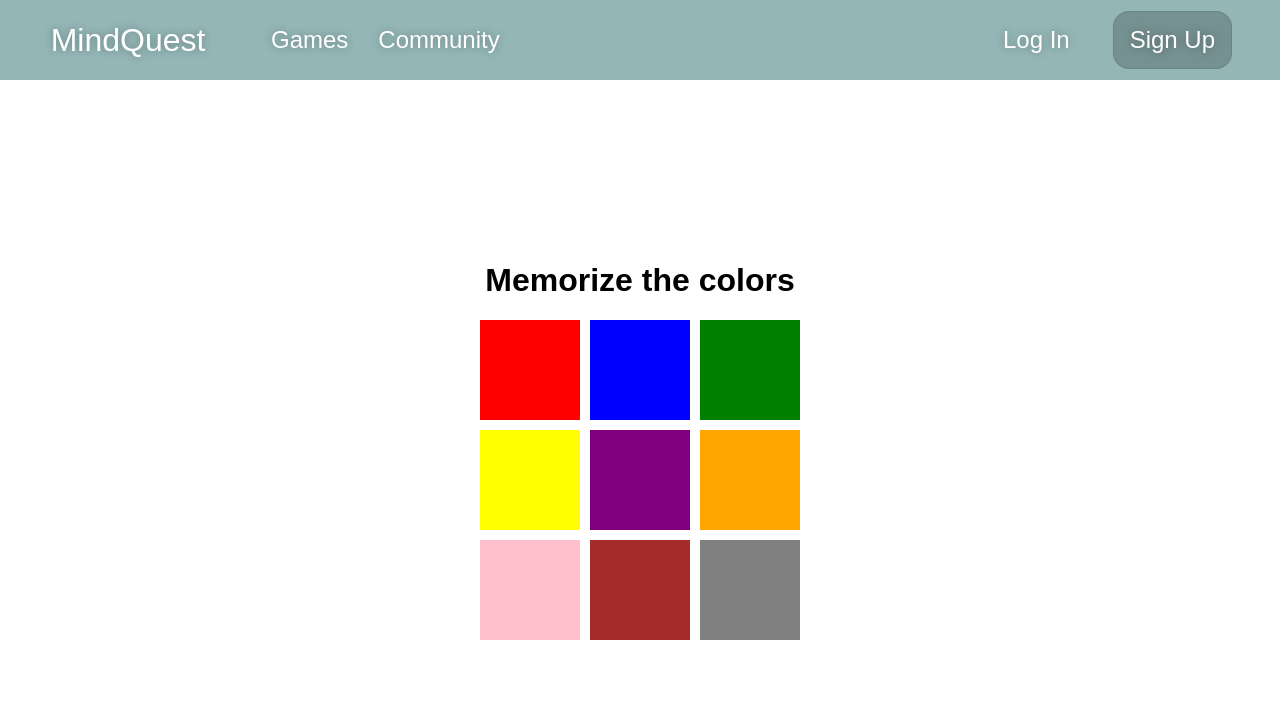
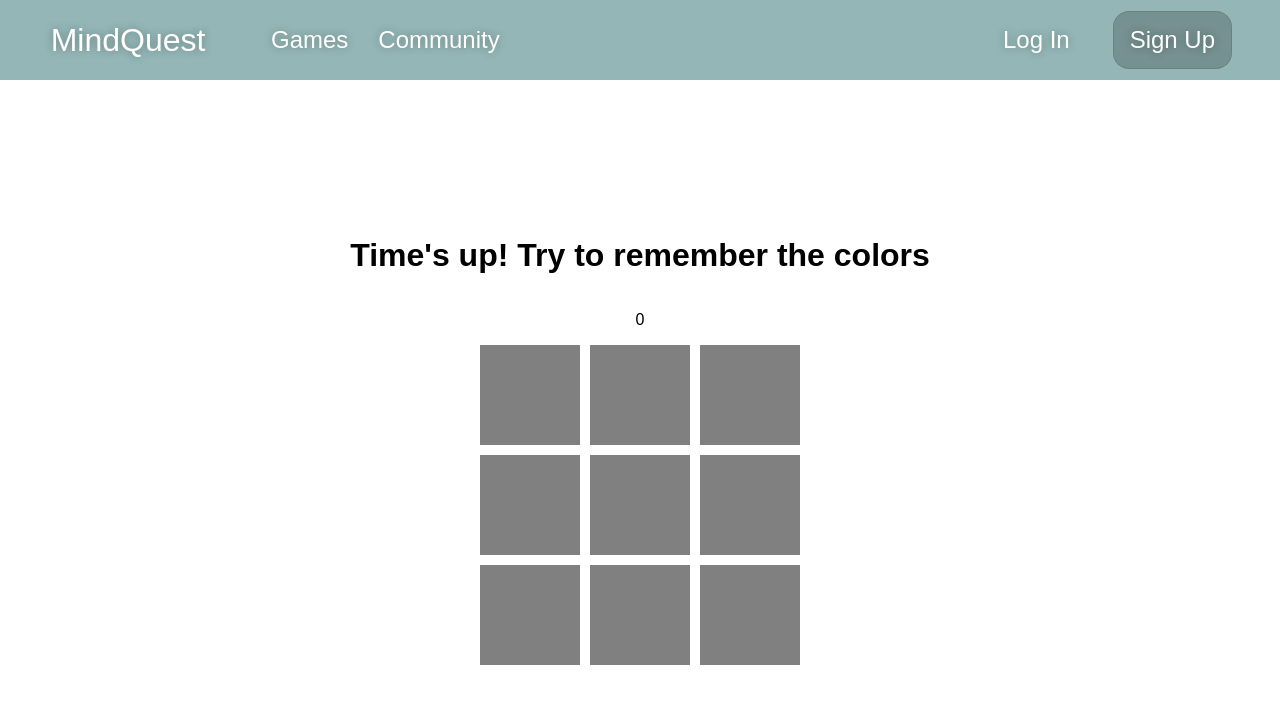
Before and after one commit to yanakolajara/mindquest-frontend, a React (Create React App) app: page /quick-color in a window 1280 px wide. Shown: the top 704 px of the page. Built offline with nearby package versions, Linux system fonts and the light colour scheme.

Commit message:
feature: timer function

```diff
--- a/src/routes/Games/QuickColor/QuickColor.tsx
+++ b/src/routes/Games/QuickColor/QuickColor.tsx
@@ -8,29 +8,79 @@ type colorCard = {
   isHidden: boolean;
 };
 
+const getRandomId = (): number => {
+  return Math.floor(Math.random() * 1000000);
+};
+
+const generateColorGrid = (): colorCard[] => {
+  const colors = [
+    'red',
+    'blue',
+    'green',
+    'yellow',
+    'purple',
+    'orange',
+    'pink',
+    'brown',
+    'black',
+  ];
+  const colorGrid = colors.map((color) => ({
+    id: getRandomId(),
+    color,
+    isHidden: false,
+  }));
+
+  // Sort the array based on the random id to mix the colors
+  return colorGrid.sort((a, b) => a.id - b.id);
+};
+
 function QuickColor({}: Props) {
-  const [colorGrid, setColorGrid] = React.useState<colorCard[]>([
-    { id: 1, color: 'red', isHidden: false },
-    { id: 2, color: 'blue', isHidden: false },
-    { id: 3, color: 'green', isHidden: false },
-    { id: 4, color: 'yellow', isHidden: false },
-    { id: 5, color: 'purple', isHidden: false },
-    { id: 6, color: 'orange', isHidden: false },
-    { id: 7, color: 'pink', isHidden: false },
-    { id: 8, color: 'brown', isHidden: false },
-    { id: 9, color: 'gray', isHidden: false },
-  ]);
+  const [colorGrid, setColorGrid] = React.useState<colorCard[]>([]);
   const [text, setText] = React.useState<string>('Memorize the colors');
+  const [timer, setTimer] = React.useState(5.0);
+
+  //TODO: Display the grid to the user for a fixed time (e.g., 5 seconds). Use setTimeout to hide the colors after that period.
+
+  React.useEffect(() => {
+    setColorGrid(generateColorGrid());
+  }, []);
+
+  React.useEffect(() => {
+    const interval = setInterval(() => {
+      setTimer((prevTimer) => {
+        if (prevTimer <= 0) {
+          clearInterval(interval);
+          return 0;
+        }
+        return Number((prevTimer - 0.01).toFixed(2));
+      });
+    }, 10);
+
+    return () => clearInterval(interval);
+  }, []);
+
+  React.useEffect(() => {
+    if (timer <= 0) {
+      setText("Time's up! Try to remember the colors");
+      setColorGrid((prevGrid) =>
+        prevGrid.map((card) => ({
+          ...card,
+          isHidden: true,
+        }))
+      );
+    }
+  }, [timer]);
 
   return (
     <div className='quick-color-container'>
       <h1>{text}</h1>
+      <p>{timer}</p>
       <div className='color-grid'>
         {colorGrid.map((card) => (
           <div
             key={card.id}
             className='color-card'
-            style={{ backgroundColor: card.color }}
+            style={{ backgroundColor: card.isHidden ? '#808080' : card.color }}
           ></div>
         ))}
       </div>
```
